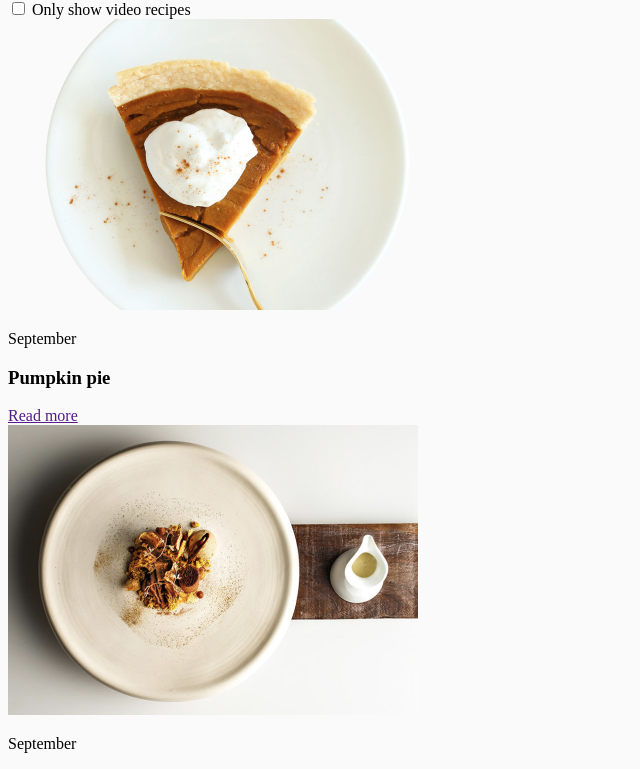
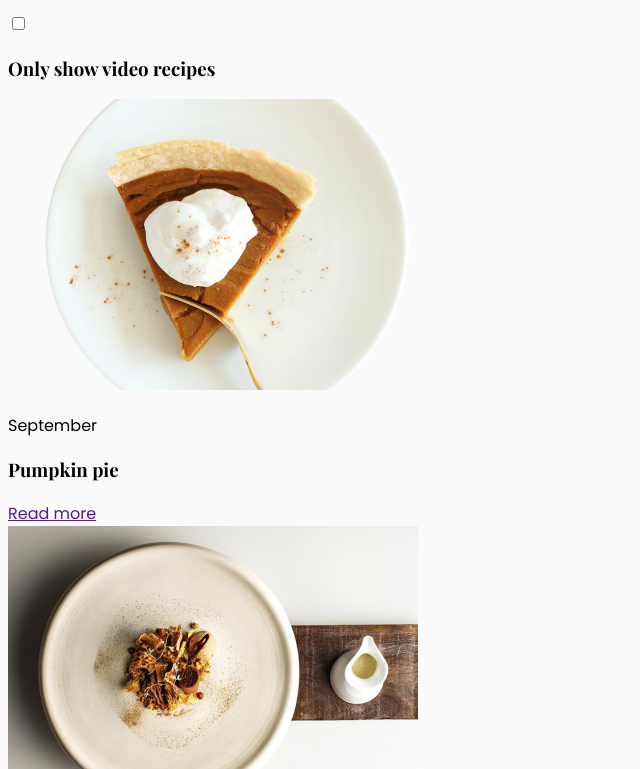
Before and after one commit to Treborralj/Hopverkefni1_vefforritun, a website: page sidur/recipe.html in a window 1280 px wide. Shown: the part 115-884 px from the top of the page, without its empty margins (0-640 px from the left). Drawn offline with Linux system fonts and the light colour scheme.

Commit message:
bætti við fontum

```diff
--- a/sidur/recipe.html
+++ b/sidur/recipe.html
@@ -10,9 +10,9 @@
     <p>Get ready to get busy</p>
     <div class="title">
       <h1>All recipes</h1>
-      <form>
+      <form class="checkbox_show_video">
         <input type="checkbox" name="only_show_video" />
-        <label for="myCheckbox">Only show video recipes</label>
+        <label for="myCheckbox"><h3>Only show video recipes</h3></label>
       </form>
     </div>
     <div class="cards">
--- a/styles.css
+++ b/styles.css
@@ -1,29 +1,54 @@
 /* Stillingar */
 
-:root{
-
+:root {
   /*litir*/
   --color-white: #fafafa;
 
   /*litir breytur*/
   --color-background-primary: var(--color-white);
+  --font-family-base: 'Poppins-regular', Arial, Helvetica, sans-serif;
+  --font-family-heading: 'PlayfairDisplay-bold', 'Comic Sans MS', cursive;
+  --font-family-heading-normal: 'PlayfairDisplay-regular', 'Comic Sans MS', cursive;
 }
 
 html {
-    background-color: var(--color-background-primary)
+  background-color: var(--color-background-primary);
 }
 @font-face {
   font-family: 'PlayfairDisplay-regular';
   font-style: normal;
-    font-weight: 400;
+  font-weight: 700;
   font-display: swap;
-    src: url('./fonts/PlayfairDisplay-regular.ttf') format('woff2');
+  src: url("./fonts/PlayfairDisplay-regular.ttf") format("woff2");
+}
+@font-face {
+  font-family: 'PlayfairDisplay-bold';
+  font-style: normal;
+  font-weight: 700;
+  font-display: swap;
+  src: url("./fonts/PlayfairDisplay-Bold.ttf") format("woff2");
 }
 
 @font-face {
   font-family: 'Poppins-regular';
   font-style: normal;
-    font-weight: 400;
+  font-weight: 300;
   font-display: swap;
-    src: url('./fonts/Poppins-Regular.ttf') format('woff2');
+  src: url("./fonts/Poppins-Regular.ttf") format("woff2");
 }
+
+/*** Allt meginmál notar Poppins-regular ***/
+html,
+input,
+select,
+button {
+  font-family: var(--font-family-base);
+}
+
+/*** Allar fyrirsagnir nota PlayfairDisplay-Bold ***/
+h1,
+h2,
+h3,
+legend {
+  font-family: var(--font-family-heading);
+}
```
Also changed, not shown: fonts/PlayfairDisplay-Bold.ttf (added). Lines whose indentation alone changed are shown as unchanged.
